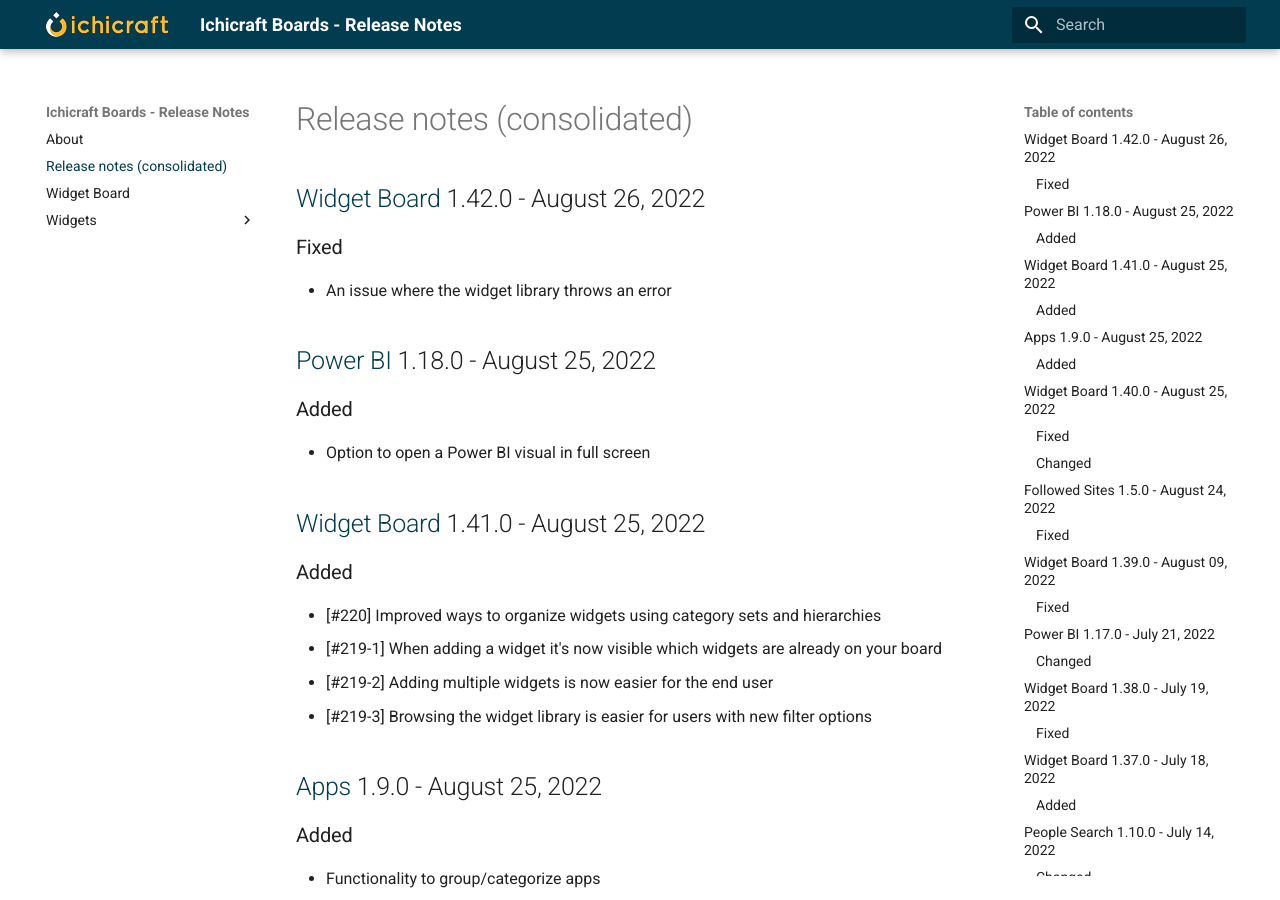
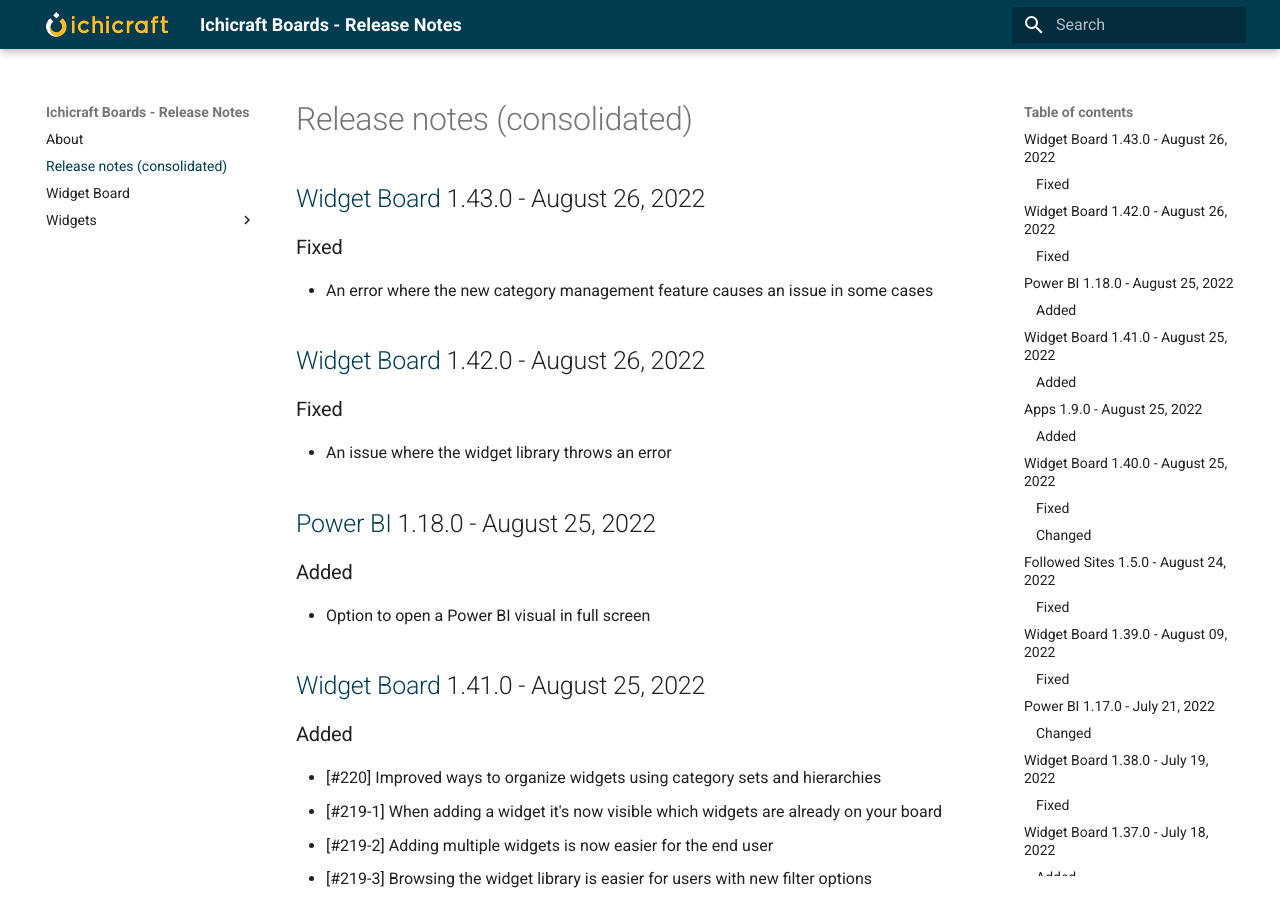
Before and after one commit to ichicraft/widgets-docs, an MkDocs documentation site: the page built from docs/Release-notes-(consolidated).md, in a window 1280 px wide and 900 px high. Built offline with MkDocs 1.6.1 and Material for MkDocs 9.7.7, drawn with Linux system fonts in a browser that asks for light colours.

Commit message:
Release notes updated by BuildService

```diff
--- a/docs/Release-notes-(consolidated).md
+++ b/docs/Release-notes-(consolidated).md
@@ -1,3 +1,8 @@
+## [Widget Board](./Widget Board.md) 1.43.0 - August 26, 2022
+
+### Fixed
+- An error where the new category management feature causes an issue in some cases
+
 ## [Widget Board](./Widget Board.md) 1.42.0 - August 26, 2022
 
 ### Fixed
```
Also changed, not shown: docs/Widget Board.md (+5 -0 lines).
